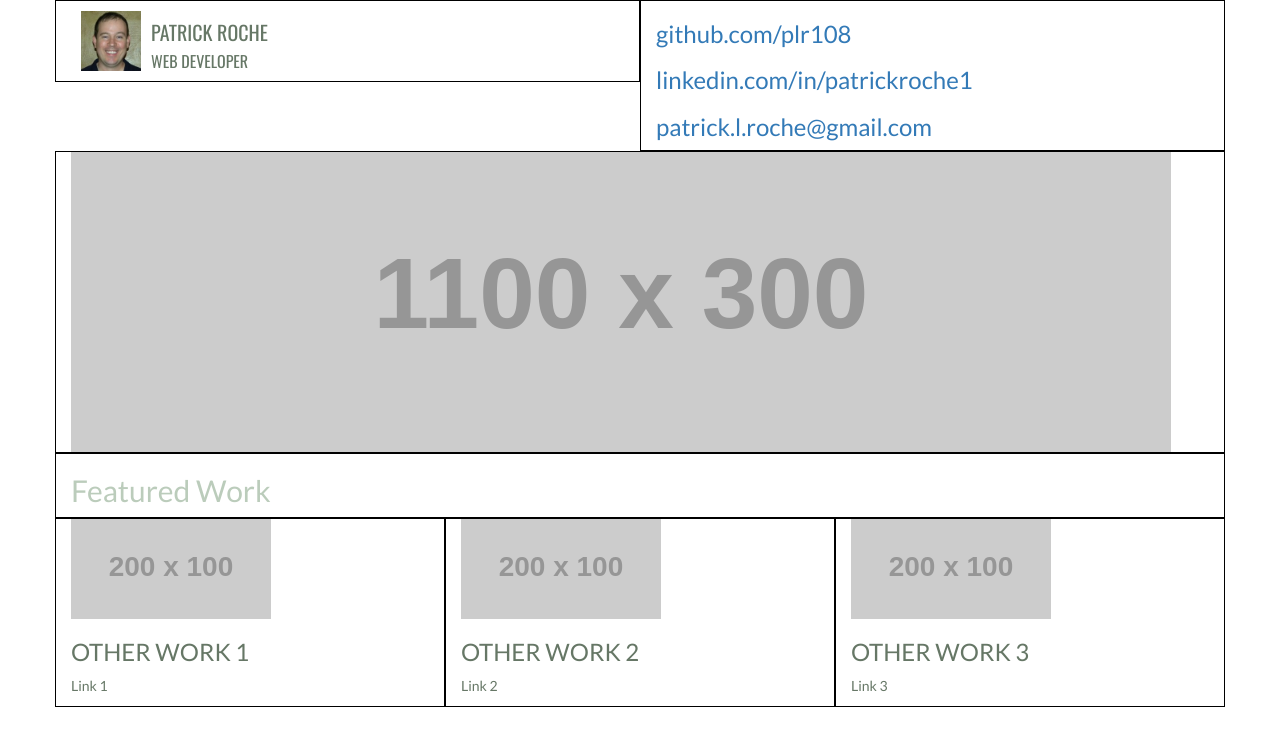
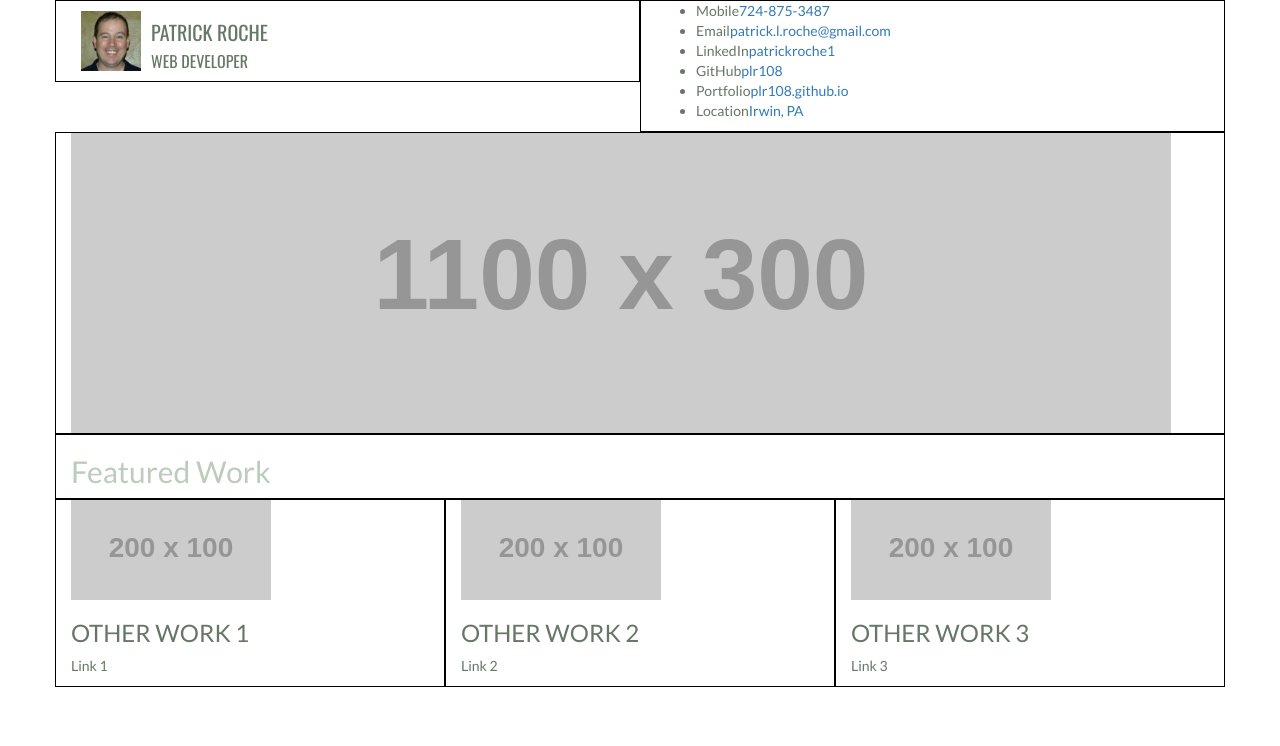
Before and after one commit to plr108-zz/portfolio-layout, a website: page index.html in a window 1280 px wide. Drawn offline with nearby package versions, Linux system fonts and the light colour scheme; placeholder pictures from the web are drawn by us.

Commit message:
Correct typo in top-contacts

```diff
--- a/index.html
+++ b/index.html
@@ -29,9 +29,14 @@
                 </div>
             </div>
             <div class="col-md-6" id="contact-info">
-                <h3><a target="_blank" href="https://github.com/plr108">github.com/plr108</a></h3>
-                <h3><a target="_blank" href= "https://www.linkedin.com/in/patrickroche1">linkedin.com/in/patrickroche1</a></h3>
-                <h3><a href="mailto:patrick.l.roche@gmail.com">patrick.l.roche@gmail.com</a></h3>
+                <ul id="top-contacts">
+                    <li class="contact flex-item"><span class="contact-type">Mobile</span><span class="white-text"><a href="tel:724-875-3487" target="_blank">724-875-3487</a></span></li>
+                    <li class="contact flex-item"><span class="contact-type">Email</span><span class="white-text"><a href="mailto:patrick.l.roche@gmail.com" target="_blank">patrick.l.roche@gmail.com</a></span></li>
+                    <li class="contact flex-item"><span class="contact-type">LinkedIn</span><span class="white-text"><a href="https://www.linkedin.com/in/patrickroche1" target="_blank">patrickroche1</a></span></li>
+                    <li class="contact flex-item"><span class="contact-type">GitHub</span><span class="white-text"><a href="https://github.com/plr108" target="_blank">plr108</a></span></li>
+                    <li class="contact flex-item"><span class="contact-type">Portfolio</span><span class="white-text"><a href="https://plr108.github.io/" target="_blank">plr108.github.io</a></span></li>
+                    <li class="contact flex-item"><span class="contact-type">Location</span><span class="white-text"><a href="https://www.google.com/maps/place/Irwin,+PA+15642/@40.3189343,-79.7836634,12z/data=!3m1!4b1!4m2!3m1!1s0x8834dd3f7b945281:0x3ada31dc83155eba" target="_blank">Irwin, PA</a></span></li>
+                </ul>
             </div>
         </div>
         <div class="row">
```
